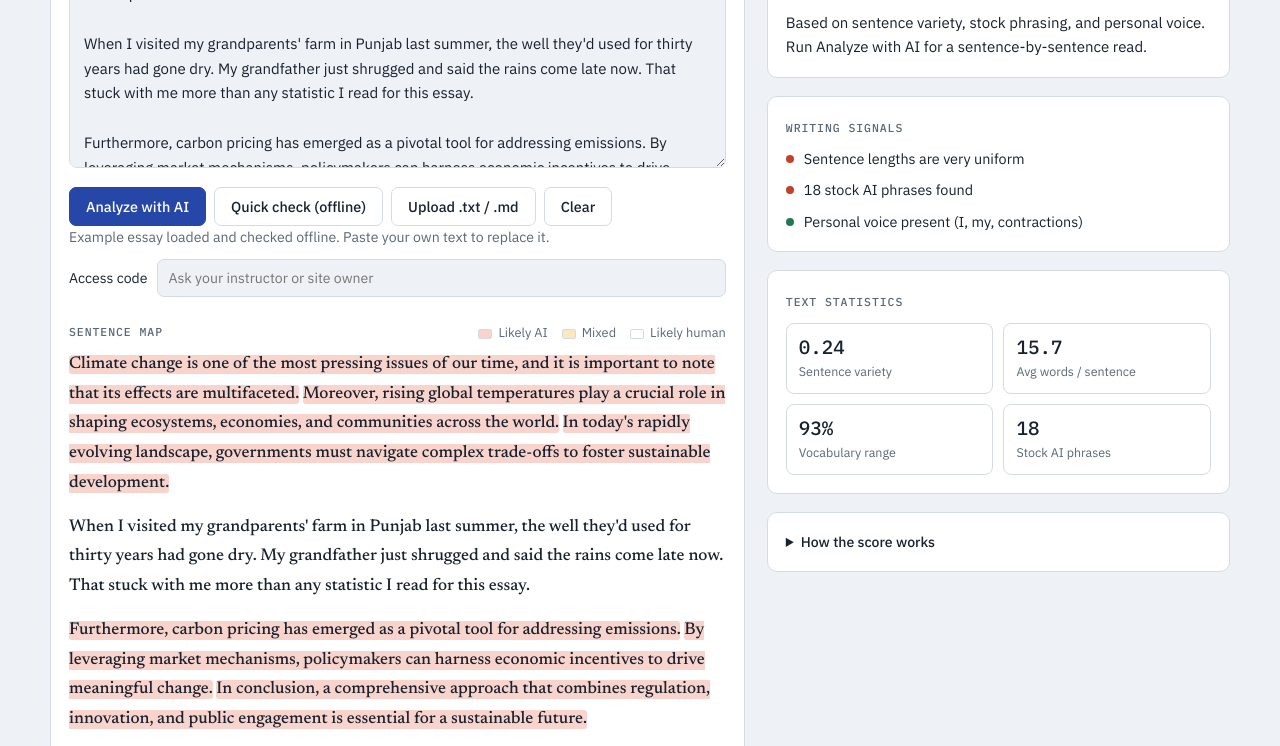
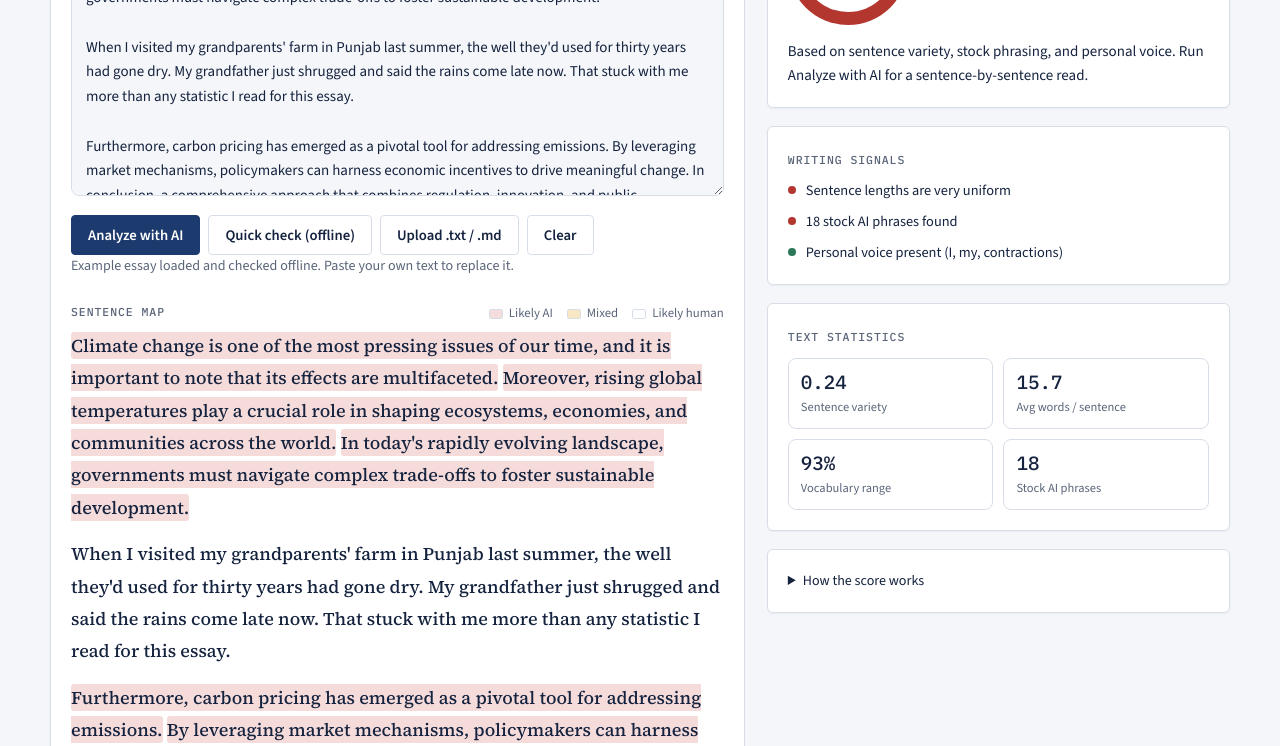
Before and after one commit to arushdeora/second-read, a website: page index.html in a window 1280 px wide. Shown: the part 340-1086 px from the top of the page. Drawn offline with nearby package versions, Linux system fonts and the light colour scheme.

Commit message:
Add files via upload

```diff
--- a/index.html
+++ b/index.html
@@ -6,49 +6,50 @@
 <meta name="description" content="Check your assignment for AI-like writing, see which sentences are flagged, and revise them.">
 <title>Second Read</title>
 <link rel="preconnect" href="https://fonts.googleapis.com">
-<link rel="stylesheet" href="https://fonts.googleapis.com/css2?family=Newsreader:opsz,wght@6..72,500;6..72,700&family=IBM+Plex+Sans:wght@400;500;600&family=IBM+Plex+Mono:wght@400;500&display=swap">
+<link rel="stylesheet" href="https://fonts.googleapis.com/css2?family=Source+Serif+4:opsz,wght@8..60,500;8..60,700&family=Source+Sans+3:wght@400;500;600&family=IBM+Plex+Mono:wght@400;500&display=swap">
 <style>
-/* Layout: a two-column marking desk. Left = the submission, highlighted sentence by sentence; right = the verdict and the evidence. Stacks on phones. */
+/* Layout: a marking desk. Left = the submission, highlighted sentence by sentence; right = the verdict and the evidence. Stacks on phones. Clean academic look: paper white, navy ink, examiner green. */
 :root{
-  --bg:#eef1f5; --paper:#ffffff; --ink:#18212e; --muted:#5b6778; --line:#d5dbe4;
-  --accent:#2747a8; --accent-ink:#ffffff;
-  --hl-high:rgba(232,89,60,.26); --hl-mid:rgba(240,180,40,.30); --hl-low:transparent;
-  --good:#1f7a4d; --warn:#b07400; --bad:#c2412a;
-  --display:"Newsreader",Georgia,serif; --body:"IBM Plex Sans",system-ui,sans-serif; --mono:"IBM Plex Mono",ui-monospace,monospace;
+  --bg:#f4f6f9; --paper:#ffffff; --ink:#15233f; --muted:#5b6579; --line:#d8dee8;
+  --accent:#1d3a6e; --accent-ink:#ffffff;
+  --hl-high:rgba(200,64,58,.18); --hl-mid:rgba(226,163,32,.26); --hl-low:transparent;
+  --good:#2b7a57; --warn:#a46a00; --bad:#b3362f;
+  --display:"Source Serif 4",Georgia,serif; --body:"Source Sans 3",system-ui,sans-serif; --mono:"IBM Plex Mono",ui-monospace,monospace;
 }
 @media (prefers-color-scheme: dark){:root:not([data-theme="light"]){
-  --bg:#10151d; --paper:#18202b; --ink:#e6eaf0; --muted:#97a3b4; --line:#2b3542;
-  --accent:#8ea8ff; --accent-ink:#0d1220;
-  --hl-high:rgba(255,120,90,.30); --hl-mid:rgba(255,200,70,.24);
-  --good:#5cc994; --warn:#e8b54a; --bad:#ff8a6e; color-scheme:dark}}
+  --bg:#0e1524; --paper:#161f33; --ink:#e6ebf4; --muted:#9aa6bb; --line:#27324a;
+  --accent:#9db7ff; --accent-ink:#0e1524;
+  --hl-high:rgba(255,110,100,.26); --hl-mid:rgba(255,196,80,.22);
+  --good:#6fcf9f; --warn:#f0b955; --bad:#ff8a80; color-scheme:dark}}
 :root[data-theme="dark"]{
-  --bg:#10151d; --paper:#18202b; --ink:#e6eaf0; --muted:#97a3b4; --line:#2b3542;
-  --accent:#8ea8ff; --accent-ink:#0d1220;
-  --hl-high:rgba(255,120,90,.30); --hl-mid:rgba(255,200,70,.24);
-  --good:#5cc994; --warn:#e8b54a; --bad:#ff8a6e; color-scheme:dark}
+  --bg:#0e1524; --paper:#161f33; --ink:#e6ebf4; --muted:#9aa6bb; --line:#27324a;
+  --accent:#9db7ff; --accent-ink:#0e1524;
+  --hl-high:rgba(255,110,100,.26); --hl-mid:rgba(255,196,80,.22);
+  --good:#6fcf9f; --warn:#f0b955; --bad:#ff8a80; color-scheme:dark}
 *{box-sizing:border-box}
+[hidden]{display:none!important}
 body{background:var(--bg);color:var(--ink);font:15px/1.6 var(--body);padding:0 16px}
 .wrap{max-width:1180px;margin:0 auto;padding-block:28px 48px;display:flex;flex-direction:column;gap:22px}
-header{display:flex;flex-wrap:wrap;align-items:flex-end;justify-content:space-between;gap:12px}
-h1{font:700 2.1rem/1.1 var(--display);margin:0;letter-spacing:-.01em}
-h1 span{color:var(--accent)}
+header{display:flex;flex-wrap:wrap;align-items:flex-end;justify-content:space-between;gap:12px;border-bottom:2px solid var(--accent);padding-bottom:18px}
+h1{font:700 2.4rem/1.05 var(--display);margin:0;letter-spacing:-.01em;color:var(--accent)}
+h1 span{color:var(--good);font-style:italic}
 .tag{color:var(--muted);margin:4px 0 0;max-width:60ch}
-.notice{font-size:.85rem;color:var(--muted);border-left:3px solid var(--warn);padding:6px 12px;background:var(--paper);border-radius:0 6px 6px 0;max-width:60ch}
+.notice{font-size:.88rem;color:var(--muted);border-left:3px solid var(--good);padding:6px 12px;background:var(--paper);border-radius:0 6px 6px 0;max-width:60ch}
 .grid{display:grid;grid-template-columns:minmax(0,1.5fr) minmax(0,1fr);gap:22px;align-items:start}
 @media (max-width:860px){.grid{grid-template-columns:1fr}}
-.panel{background:var(--paper);border:1px solid var(--line);border-radius:10px;padding:18px;min-width:0}
+.panel{background:var(--paper);border:1px solid var(--line);border-radius:6px;padding:20px;min-width:0;box-shadow:0 1px 2px rgba(21,35,63,.05)}
 .label{font:500 .72rem/1 var(--mono);text-transform:uppercase;letter-spacing:.08em;color:var(--muted)}
 .row{display:flex;flex-wrap:wrap;gap:10px;align-items:center;justify-content:space-between}
 textarea{width:100%;min-height:300px;resize:vertical;border:1px solid var(--line);border-radius:8px;background:var(--bg);color:var(--ink);font:15px/1.65 var(--body);padding:14px;margin-top:10px}
 textarea:focus,button:focus-visible,.file:focus-within{outline:2px solid var(--accent);outline-offset:2px}
 .meta{font:400 .8rem var(--mono);color:var(--muted);font-variant-numeric:tabular-nums}
 .actions{display:flex;flex-wrap:wrap;gap:8px;margin-top:12px}
-button,.file{font:500 .9rem var(--body);border-radius:7px;padding:9px 16px;cursor:pointer;border:1px solid var(--line);background:var(--paper);color:var(--ink)}
+button,.file{font:600 .92rem var(--body);border-radius:4px;padding:9px 16px;cursor:pointer;border:1px solid var(--line);background:var(--paper);color:var(--ink)}
 button.primary{background:var(--accent);color:var(--accent-ink);border-color:var(--accent)}
 button:disabled{opacity:.55;cursor:default}
 .file input{position:absolute;width:1px;height:1px;opacity:0}
 .file{position:relative;display:inline-flex}
-#report{margin-top:6px;font:17px/1.75 var(--display)}
+#report{margin-top:6px;font:18px/1.8 var(--display)}
 #report p{margin:0 0 14px}
 .s{border-radius:3px;padding:1px 0;transition:background .2s;cursor:help}
 .s.high{background:var(--hl-high)} .s.mid{background:var(--hl-mid)}
@@ -108,6 +109,7 @@ details p{margin:8px 0 0}
 <div class="wrap">
   <header>
     <div>
+      <p class="label" style="margin:0 0 6px">AI writing check for university assignments</p>
       <h1>Second <span>Read</span></h1>
       <p class="tag">Check your assignment before you hand it in. Paste your essay and see which sentences read as machine-written, and why.</p>
     </div>
```
